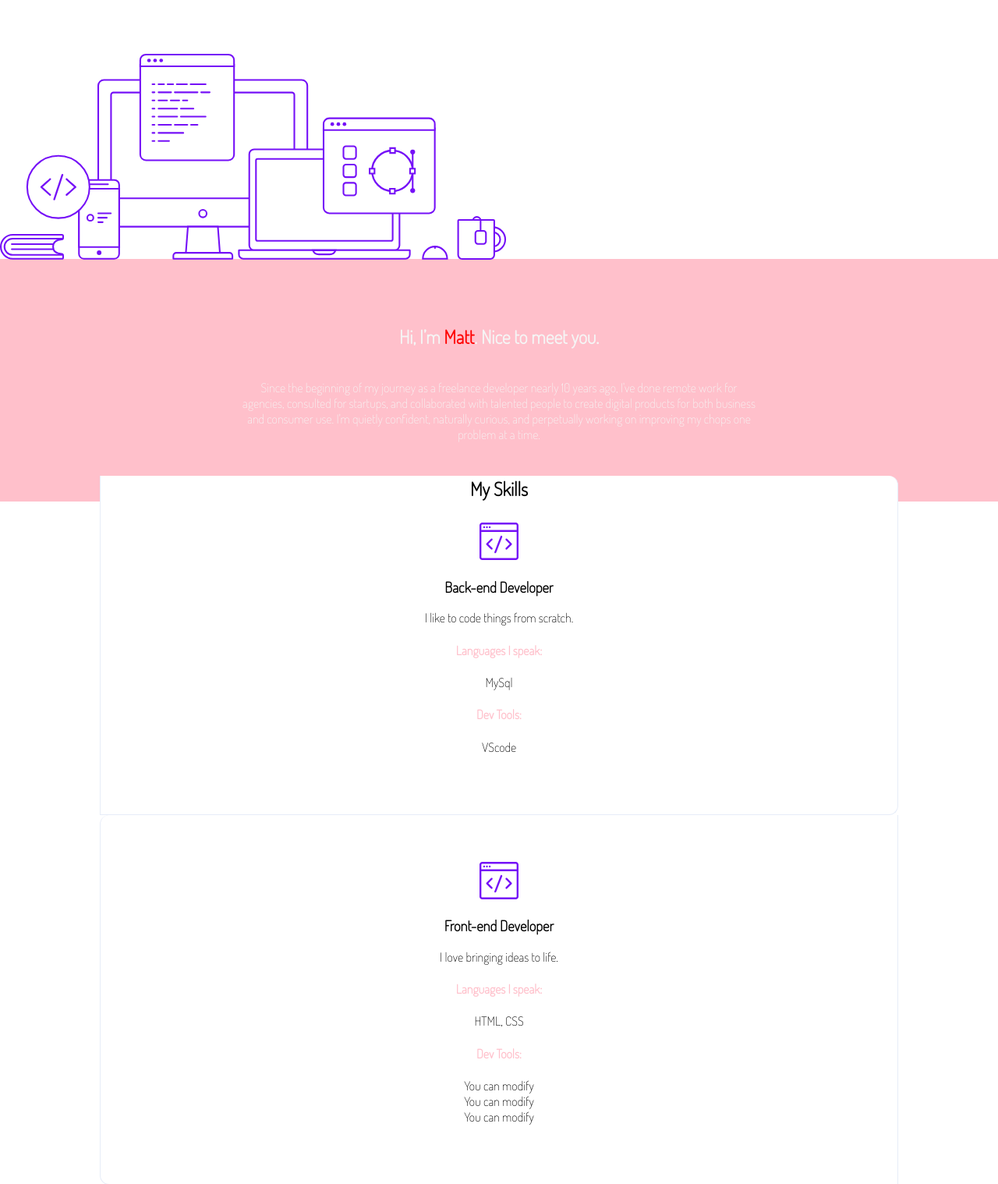
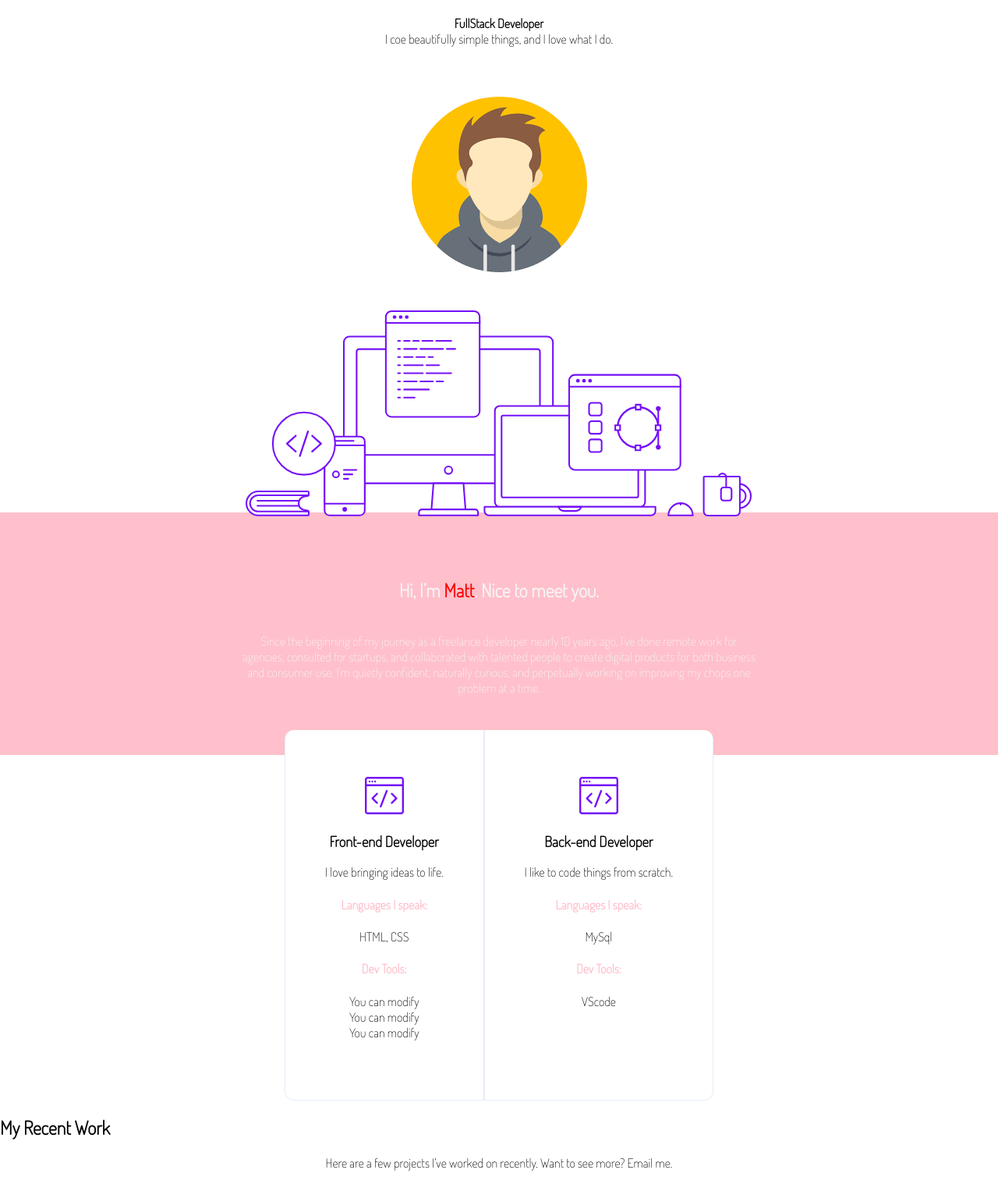
Before and after one commit to WildCodeSchool-2024-02/js-toulouse-checkpoint1, a website: page site/portfolio.html in a window 1280 px wide. Shown: the part 80-1598 px from the top of the page at 78% size. Drawn offline with Linux system fonts and the light colour scheme.

Commit message:
CSS step 6 finished I start to basic step JS

```diff
--- a/site/css/main.css
+++ b/site/css/main.css
@@ -31,6 +31,7 @@ body {
 header nav {
   display: flex;
   margin: var(--gutter) calc(var(--gutter) * 2);
+  justify-content: space-between;
 }
 
 header nav img {
@@ -59,3 +60,9 @@ button:focus {
 #firstname {
   color: red;
 }
+
+@media screen and(min-width: 700px) {
+  .img-desk {
+     display: none;
+   }
+ }
--- a/site/css/portfolio.css
+++ b/site/css/portfolio.css
@@ -32,6 +32,15 @@ p {
   margin: 0;
   margin-top: calc(var(--gutter) * 5);
   margin-bottom: calc(var(--gutter) * -0.3125);
+  display: flex;
+  flex-direction: column;
+  align-items: center;
+  margin-top: 2px;
+  gap: 3rem;
+}
+
+p{
+  text-align: center;
 }
 
 .description {
@@ -55,7 +64,11 @@ p {
   margin-top: calc(var(--gutter) * -2);
   border-radius: var(--radius);
   padding: 0 10%;
+  display: flex;
+  flex-direction: row-reverse;
+  justify-content: center;
 }
+
 
 .skills--title {
   margin: calc(var(--gutter) * -2) 0;
@@ -108,3 +121,16 @@ p {
 .purple-text {
   color: var(--purple);
 }
+
+@media screen and (max-width: 700px) {
+  .img-desk {
+     display: none;
+   }
+ }
+
+ @media screen and (max-width: 700px) {
+  .skills{
+    flex-direction: column-reverse;
+  }
+
+ }
--- a/site/portfolio.html
+++ b/site/portfolio.html
@@ -24,7 +24,10 @@
       <!-- You can use the avatar image on the folder image -->
       <section>
         <figure class="desktop">
-          <img src="image/desktop.svg" alt="desktop" />
+          <p><strong>FullStack Developer</strong><br>
+          I coe beautifully simple things, and I love what I do.</p>
+          <img src="/site/image/avatar-bis.png" alt="avatar-men">
+          <img class="img-desk" src="image/desktop.svg" alt="desktop" />
         </figure>
       </section>
 
@@ -39,7 +42,7 @@
       <!-- Bloc of list of skill front end and back end -->
 
       <article class="skills">
-        <h2 class="skills--title">My Skills</h2>
+        <!--<h2 class="skills--title">My Skills</h2> -->
           <section class="column">
               <img src="image/frontend.svg" alt="" />
               <h3>Back-end Developer</h3>
```
Also changed, not shown: site/css/home.css (+8 -1 lines).
